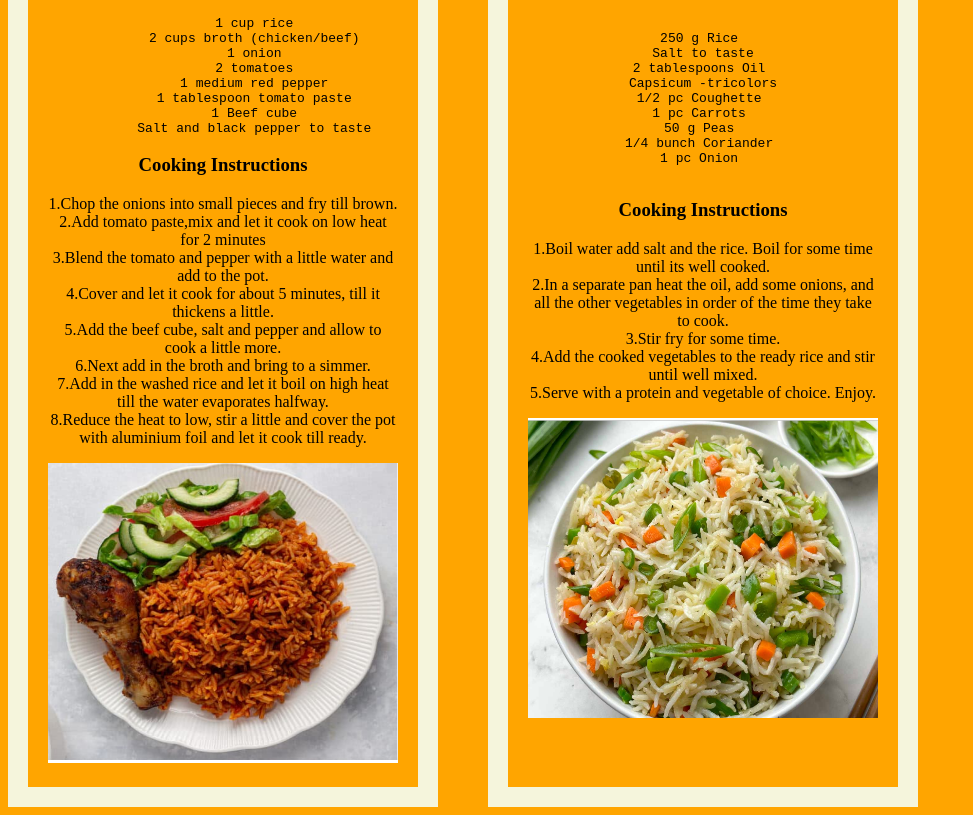
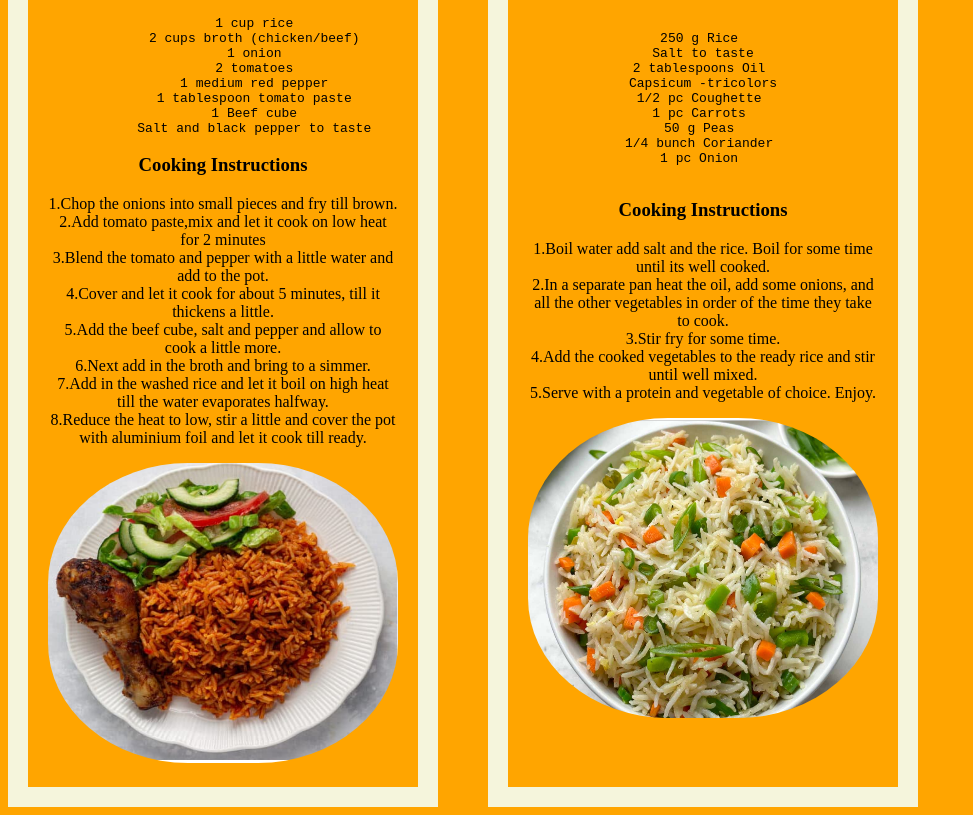
Before and after one commit to DevMichcodes/odin-recipes, a plain HTML site: page recipes/rice.html in a window 1280 px wide. Shown: the part 243-1058 px from the top of the page, without its empty margins (0-973 px from the left). Drawn offline with Linux system fonts and the light colour scheme.

Commit message:
Style the recipe images

```diff
--- a/Styles.css
+++ b/Styles.css
@@ -72,3 +72,7 @@ a{
     flex-wrap: wrap;
     padding: 20px;
 }
+.riceimages{
+    border-radius: 40%;
+
+}
```
